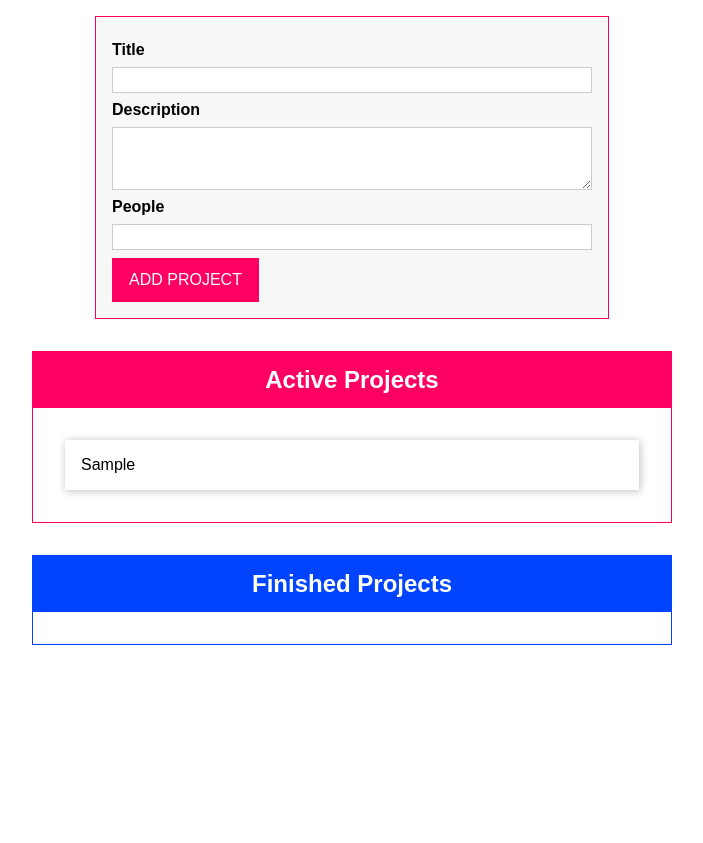
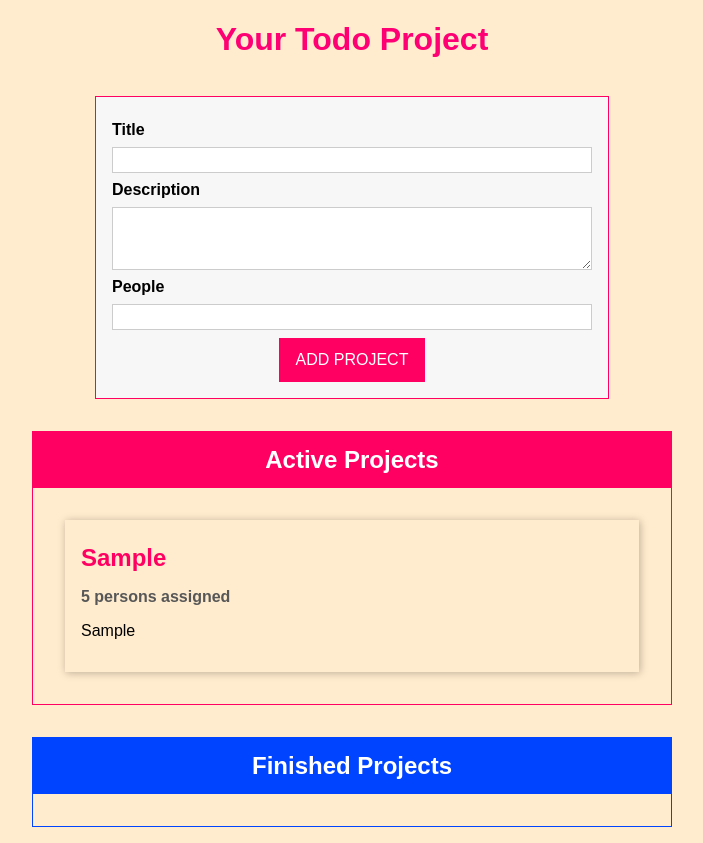
Before and after one commit to NiteeshKMishra/Drag-and-Drop-Projects, a website with bundled scripts: page index.html in a window 1280 px wide. Both pictures are taken after typing "Sample", "Sample", "5" into the empty fields and a click on the button "ADD PROJECT". Shown: the whole page, without its empty margins (288-991 px from the left). Before the commit the page ends 800 px from the top, so only its background shows below. Built offline with nearby package versions, Linux system fonts and the light colour scheme.

Commit message:
refined code to add inheritance and interface

```diff
--- a/index.html
+++ b/index.html
@@ -4,11 +4,12 @@
     <meta charset="UTF-8" />
     <meta name="viewport" content="width=device-width, initial-scale=1.0" />
     <meta http-equiv="X-UA-Compatible" content="ie=edge" />
-    <title>ProjectManager</title>
+    <title>Drag and Drop</title>
     <link rel="stylesheet" href="src/app.css" />
     <script src="dist/app.js" defer></script>
   </head>
   <body>
+    <h1 class="main-header">Your Todo Project</h1>
     <template id="project-input">
       <form>
         <div class="form-control">
@@ -23,11 +24,17 @@
           <label for="people">People</label>
           <input type="number" id="people" step="1" min="0" max="10" />
         </div>
+        <div class="btn-control">
         <button type="submit">ADD PROJECT</button>
+        </div>
       </form>
     </template>
     <template id="single-project">
-      <li></li>
+      <li>
+        <h2></h2>
+        <h3></h3>
+        <p></p>
+      </li>
     </template>
     <template id="project-list">
       <section class="projects">
--- a/src/app.css
+++ b/src/app.css
@@ -8,6 +8,14 @@ html {
 
 body {
   margin: 0;
+  background: blanchedalmond;
+}
+
+.main-header{
+  display: flex;
+  align-items: center;
+  justify-content: center;
+  color: #ff0074;
 }
 
 label,
@@ -17,7 +25,7 @@ textarea {
   margin: 0.5rem 0;
 }
 
-.app{
+.app, .btn-control{
   display: flex;
   flex-direction: column;
   align-items: center;
--- a/src/app.ts
+++ b/src/app.ts
@@ -64,6 +64,27 @@ function Validate(validateParams: ValidateParams): boolean{
     return isValid
 }
 
+abstract class Component<T extends HTMLElement, U extends HTMLElement> {
+    private templateElement: HTMLTemplateElement;
+    private hostElement: T;
+    element: U;
+
+    constructor(templateElementId: string, hostElementId: string, elementId: string){
+        this.templateElement = <HTMLTemplateElement> document.getElementById(templateElementId)!
+        this.hostElement = <T> document.getElementById(hostElementId)!
+        const importedEl = document.importNode(this.templateElement.content, true)
+        this.element = <U> importedEl.firstElementChild!
+        this.element.id = elementId
+        this.displayElement()
+    }
+    private displayElement(){
+        this.hostElement.appendChild(this.element)
+    }
+
+    abstract configure(): void;
+    abstract displayContent(): void;
+}
+
 class ProjectState{
     private static instance: ProjectState
     private listeners: Listener[];
@@ -100,20 +121,45 @@ class ProjectState{
 const projectState = ProjectState.getInstance()
 
 
-class ProjectList {
-    private templateElement: HTMLTemplateElement;
-    private hostElement: HTMLDivElement;
-    private listSectionElement: HTMLElement;
+class ProjectItem extends Component<HTMLUListElement, HTMLLIElement>{
+    constructor(hostId: string, private project: Project){
+        super('single-project', hostId, project.id)
+        this.displayContent()
+    }
+
+    get persons(){
+        if(this.project.people === 1){
+            return '1 person'
+        }else{
+            return `${this.project.people} persons`
+        }
+    }
+    configure(){
+
+    }
+    displayContent(){
+        this.element.querySelector('h2')!.textContent = this.project.title
+        this.element.querySelector('h3')!.textContent = `${this.persons} assigned`
+        this.element.querySelector('p')!.textContent = this.project.description
+    }
+
+}
+
+
+class ProjectList extends Component<HTMLDivElement, HTMLElement>{
+    private listId: string;
     private activeProjects: Project[];
     private finishedProjects: Project[];
     constructor(private type: 'active' | 'finished'){
+        super('project-list', 'app', `${type}-projects`)
+        this.listId = `${this.type}-projects-list`
         this.activeProjects = []
         this.finishedProjects = []
-        this.templateElement = <HTMLTemplateElement> document.getElementById('project-list')!
-        this.hostElement = <HTMLDivElement> document.getElementById('app')!
-        const importedEl = document.importNode(this.templateElement.content, true)
-        this.listSectionElement = <HTMLElement> importedEl.firstElementChild!
-        this.listSectionElement.id = `${this.type}-projects`
+        this.configure()
+        this.displayContent()
+    }
+
+    configure(){
         projectState.addListerner((project: Project) => {
             if(project.status === ProjectStatus.Active){
                 this.activeProjects.push(project)
@@ -122,61 +168,53 @@ class ProjectList {
             }
             this.showLists()
         })
-        this.showForm()
-        this.renderContent()
+    }
+
+    displayContent(){
+        this.element.querySelector('ul')!.id = this.listId
+        const headerSection = this.element.querySelector('h2')!
+        headerSection.innerText = this.type === 'active' ? 'Active Projects' : 'Finished Projects'
     }
 
     private showLists(){
-        const list = <HTMLUListElement> document.getElementById(`${this.type}-projects-list`)!
+        const list = <HTMLUListElement> document.getElementById(this.listId)!
         const allProjects = this.type === 'active' ? [...this.activeProjects] : [...this.finishedProjects]
         list.innerHTML = ""
         allProjects.forEach((project: Project) => {
-            const listElement = document.createElement('li')
-            listElement.textContent = project.title
-            list.appendChild(listElement)
+            new ProjectItem(this.listId, project)
         })
-    }
-
-    private showForm(){
-        this.hostElement.appendChild(this.listSectionElement)
-    }
-
-    private renderContent(){
-        const listId = `${this.type}-projects-list`
-        this.listSectionElement.querySelector('ul')!.id = listId
-        const headerSections = this.listSectionElement.getElementsByTagName('h2')
-        if(headerSections.length > 0){
-            headerSections[0].innerText = this.type === 'active' ? 'Active Projects' : 'Finished Projects'
-        }
     }
 }
 
-class ProjectInput{
-    private templateElement: HTMLTemplateElement;
-    private hostElement: HTMLDivElement;
-    private formElement: HTMLFormElement;
+class ProjectInput extends Component<HTMLDivElement, HTMLFormElement>{
     titleInput: HTMLInputElement;
     descInput: HTMLInputElement;
     peopleInput: HTMLInputElement;
     constructor(){
-        this.templateElement = <HTMLTemplateElement> document.getElementById('project-input')!
-        this.hostElement = <HTMLDivElement> document.getElementById('app')!
-        const importedNodes = document.importNode(this.templateElement.content, true)
-        this.formElement = <HTMLFormElement> importedNodes.firstElementChild
-        this.formElement.id = 'user-input'
-        this.titleInput = <HTMLInputElement> this.formElement.querySelector('#title')
-        this.descInput = <HTMLInputElement> this.formElement.querySelector('#description')
-        this.peopleInput = <HTMLInputElement> this.formElement.querySelector('#people')
-        this.showForm()
-        this.configureForm()
+        super('project-input', 'app', 'user-input')
+        this.titleInput = <HTMLInputElement> this.element.querySelector('#title')
+        this.descInput = <HTMLInputElement> this.element.querySelector('#description')
+        this.peopleInput = <HTMLInputElement> this.element.querySelector('#people')
+        this.configure()
+    }
+    configure(){
+        this.element.addEventListener('submit', this.handleSubmit)
     }
 
-    private showForm(){
-        this.hostElement.appendChild(this.formElement)
+    displayContent(){
+
     }
 
-    private configureForm(){
-        this.formElement.addEventListener('submit', this.handleSubmit)
+    @AutoBind
+    handleSubmit(event: Event){
+        event.preventDefault();
+        event.stopPropagation();
+        const formValues = this.gatherUserInput()
+        if(Array.isArray(formValues)){
+            const [title, desc, people] = formValues
+            projectState.addProject(title, desc, people)
+            this.element.reset()
+        }
     }
 
     private gatherUserInput(): [string, string, number] | void {
@@ -193,21 +231,6 @@ class ProjectInput{
         }
         return [title, desc, +people]
     }
-
-    private resetForm(){
-        this.formElement.reset()
-    }
-    @AutoBind
-    handleSubmit(event: Event){
-        event.preventDefault();
-        event.stopPropagation();
-        const formValues = this.gatherUserInput()
-        if(Array.isArray(formValues)){
-            const [title, desc, people] = formValues
-            projectState.addProject(title, desc, people)
-            this.resetForm()
-        }
-    }
 }
 
 const projectInput = new ProjectInput();
```
